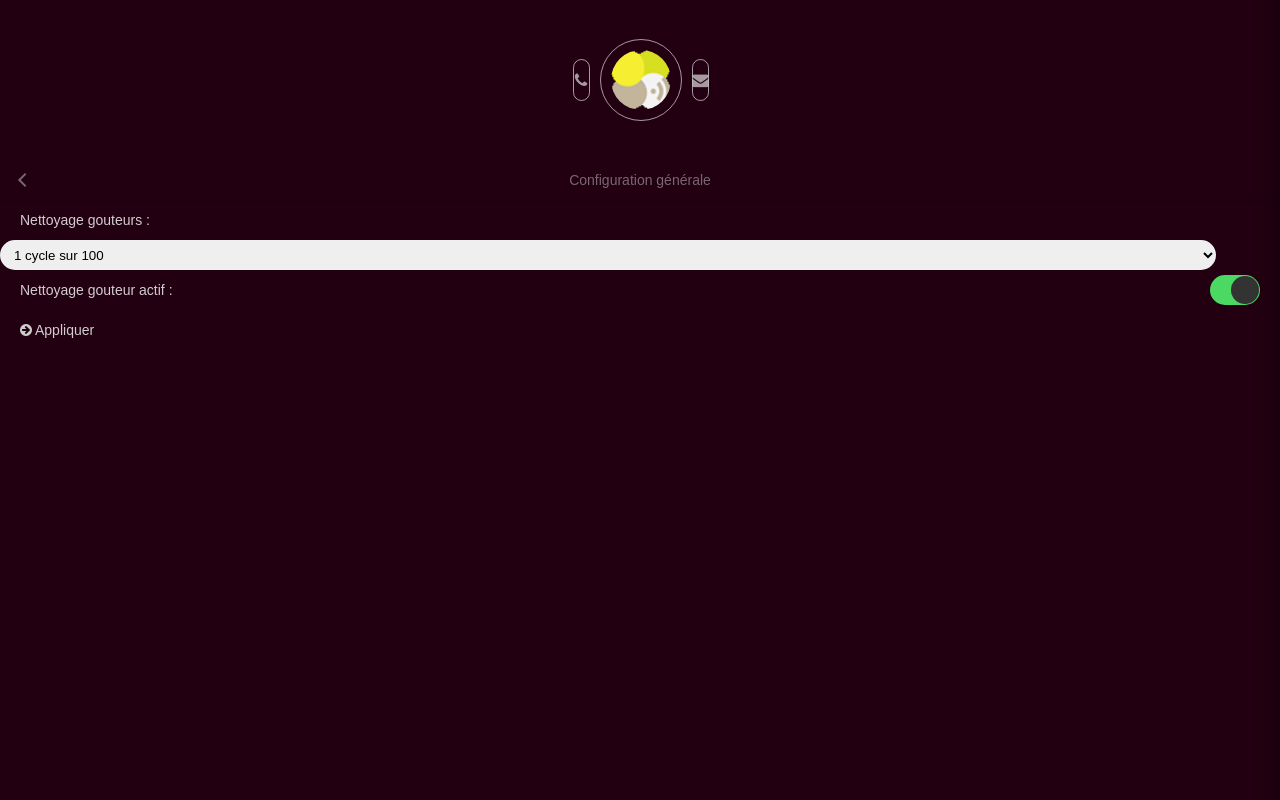
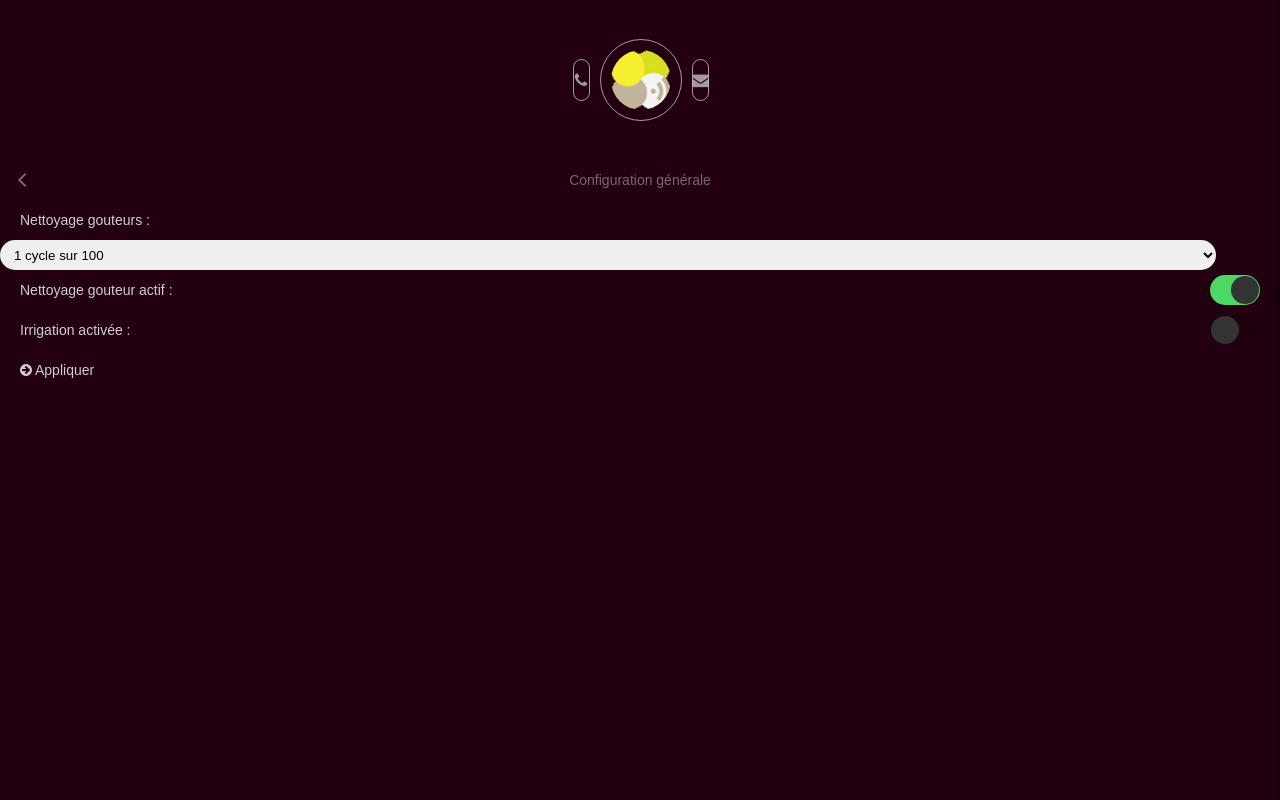
Before and after one commit to bulck/bulckyMobile, a PHP site: page / in a window 1280 px wide, after a click on "Configuration générale". Run offline with PHP 8.4, Linux system fonts and the light colour scheme; data that the repository does not hold is empty.

Commit message:
Ajout de la désactivation complete de l'irrigation

```diff
--- a/default_cnf/param_Annecy_GL.ini
+++ b/default_cnf/param_Annecy_GL.ini
@@ -5,6 +5,7 @@ VERBOSE_PLUG = "debug"
 VERBOSE_SLF = "debug"
 NETTOYAGE_GOUTEUR = "100"
 NETTOYAGE_GOUTEUR_ACTIF = "true"
+IRRIGATION_ACTIF = "false"
 [CUVE]
 NORDOUEST_ENGRAIS_1 = "7"
 NORDOUEST_ENGRAIS_2 = "5"
--- a/default_cnf/param_Paris_SLF.ini
+++ b/default_cnf/param_Paris_SLF.ini
@@ -5,6 +5,7 @@ VERBOSE_PLUG = "debug"
 VERBOSE_SLF = "debug"
 NETTOYAGE_GOUTEUR = "100"
 NETTOYAGE_GOUTEUR_ACTIF = "false"
+IRRIGATION_ACTIF = "false"
 [CUVE]
 TERRASSE_ENGRAIS_1 = "7"
 TERRASSE_ENGRAIS_2 = "5"
--- a/index.php
+++ b/index.php
@@ -366,6 +366,10 @@
                             <input type="checkbox" class="Toggle" onclick="savParam('NETTOYAGE_GOUTEUR_ACTIF',this.checked);" <?php if (ParamIni("PARAM","NETTOYAGE_GOUTEUR_ACTIF","true") == "true") {echo "checked" ;}?> />
                          </li>
                         <li>
+                            <span>Irrigation activée :</span>
+                            <input type="checkbox" class="Toggle" onclick="savParam('IRRIGATION_ACTIF',this.checked);" <?php if (ParamIni("PARAM","IRRIGATION_ACTIF","true") == "true") {echo "checked" ;}?> />
+                         </li>
+                        <li>
                             <a href="#" onclick='saveConf();' ><i class="fa fa-arrow-circle-right"></i>Appliquer</a>
                         </li>
                     </ul>
--- a/lib.php
+++ b/lib.php
@@ -223,6 +223,16 @@ function generateConf ($path, $userVar) {
         'path' => "./serverSupervision/serverSupervision.tcl",
         'xmlconf' => "./serverSupervision/conf.xml",
     );
+    if ($userVar['PARAM']['IRRIGATION_ACTIF'] != "false") {
+        $paramListCultipiStart[] = array (
+            'name' => "serverSLF",
+            'waitAfterUS' => "100",
+            'pathexe' => "tclsh",
+            'path' => "./serverSLF/serverSLF.tcl",
+            'xmlconf' => "./serverSLF/conf.xml",
+        );
+    }
+
     if (!is_dir($newPath . "/cultiPi")) {
         mkdir($newPath . "/cultiPi");
     }
--- a/param.ini
+++ b/param.ini
@@ -5,6 +5,7 @@ VERBOSE_PLUG = "debug"
 VERBOSE_SLF = "debug"
 NETTOYAGE_GOUTEUR = "100"
 NETTOYAGE_GOUTEUR_ACTIF = "true"
+IRRIGATION_ACTIF = "false"
 [CUVE]
 NORDOUEST_ENGRAIS_1 = "7"
 NORDOUEST_ENGRAIS_2 = "5"
```
